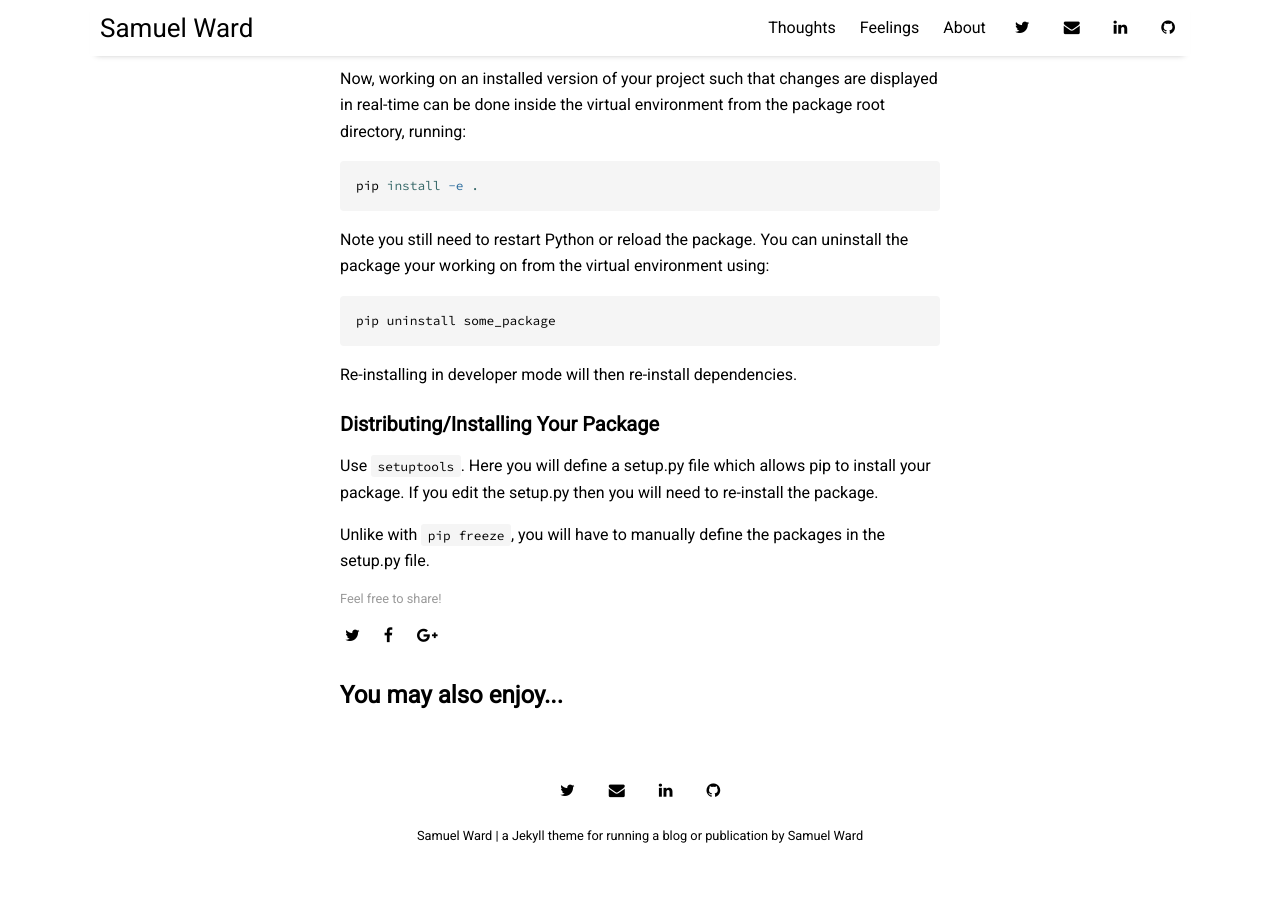
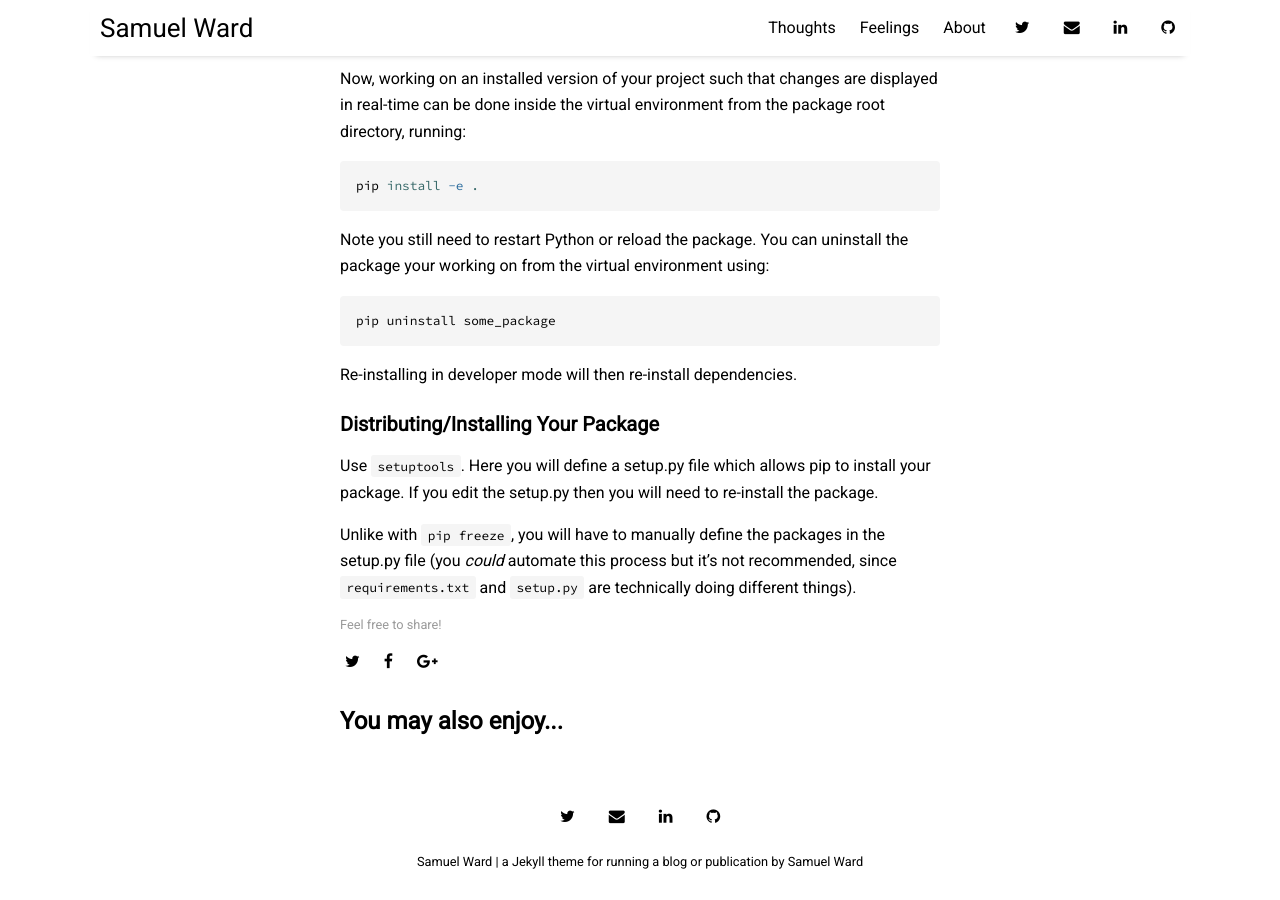
Before and after one commit to samuelhward/samuelhward.github.io, a Jekyll site: the page built from _posts/2021-04-03-python_packaging.md, in a window 1280 px wide and 900 px high, scrolled down 1049 px. Built offline with Jekyll 4.4.1, drawn with Linux system fonts in a browser that asks for light colours; nearby versions of some CDN libraries; before the commit the page ends 1923 px from its top, so only the background shows below that.

Commit message:
Elaborated on setup.py vs requirements.txt

````diff
--- a/_posts/2021-04-03-python_packaging.md
+++ b/_posts/2021-04-03-python_packaging.md
@@ -58,4 +58,4 @@ Re-installing in developer mode will then re-install dependencies.
 
 Use ```setuptools```. Here you will define a setup.py file which allows pip to install your package. If you edit the setup.py then you will need to re-install the package.
 
-Unlike with ```pip freeze```, you will have to manually define the packages in the setup.py file.
+Unlike with ```pip freeze```, you will have to manually define the packages in the setup.py file (you _could_ automate this process but it's not recommended, since `requirements.txt` and `setup.py` are technically doing different things).
````
